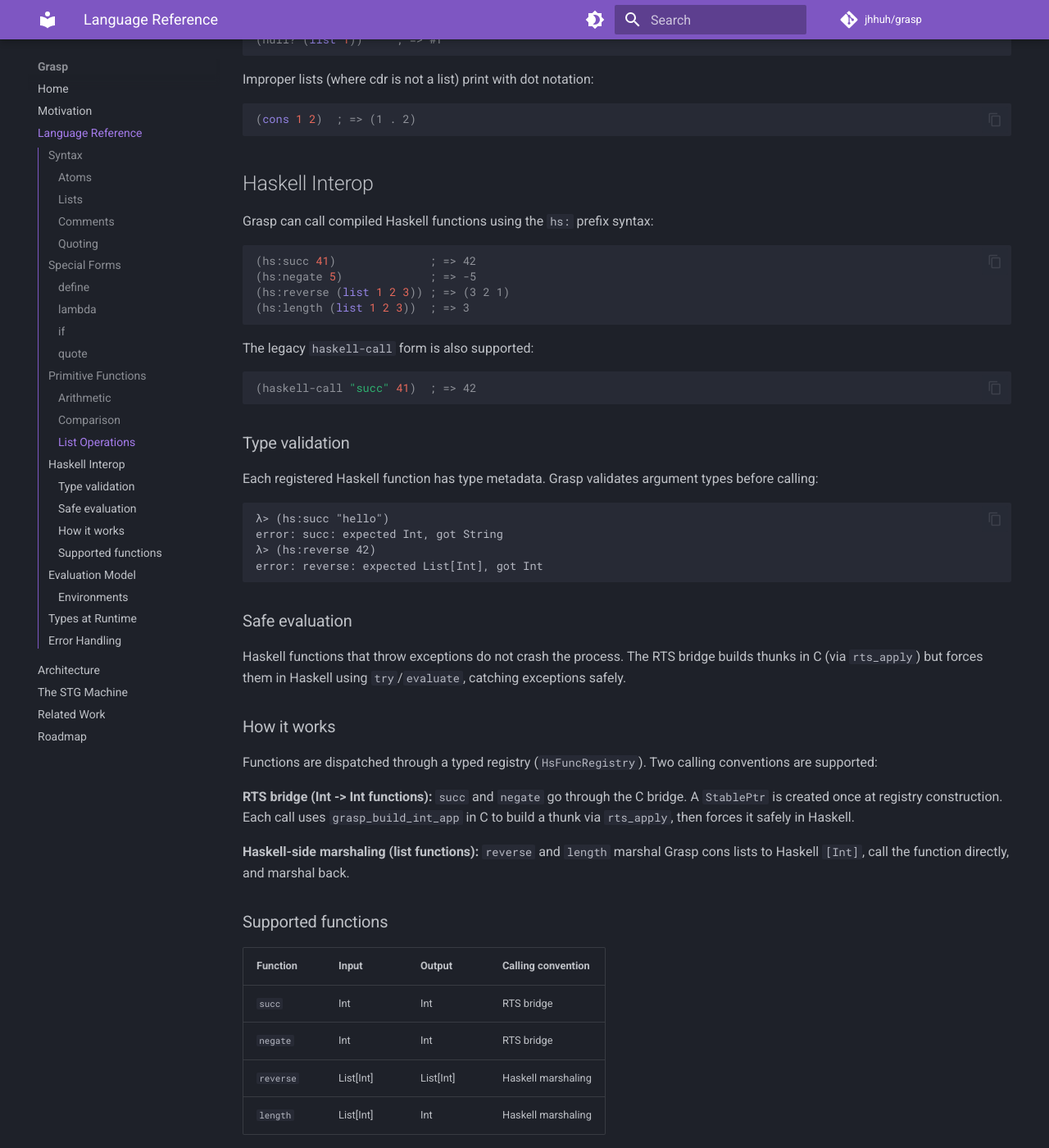
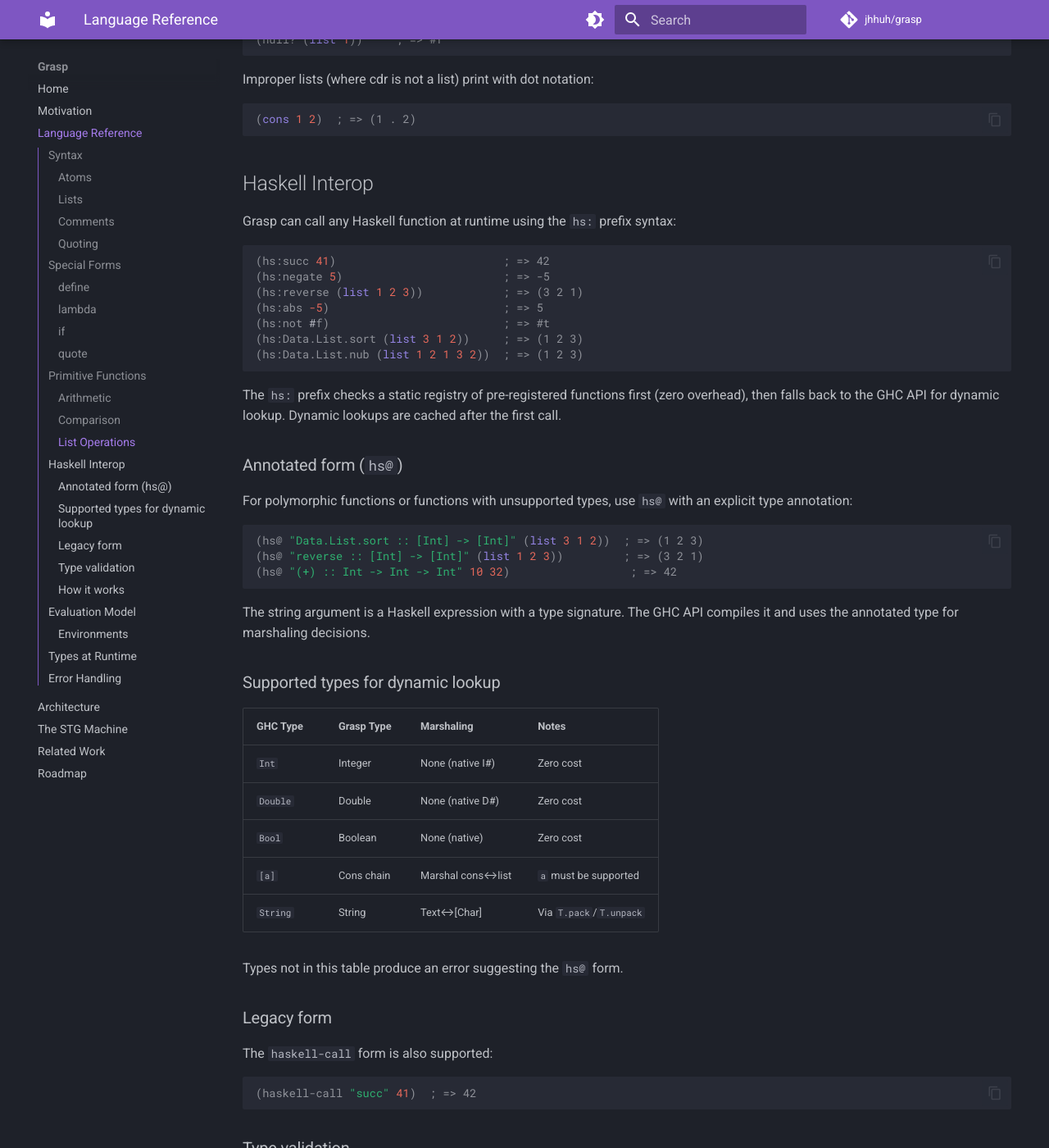
Before and after one commit to jhhuh/grasp, an MkDocs documentation site: the page built from docs/language.md, in a window 1280 px wide and 1400 px high, scrolled down 3935 px. Shown: the whole window at 82% size. Built offline with MkDocs 1.6.1 and Material for MkDocs 9.7.7, drawn with Linux system fonts in a browser that asks for light colours; comment, search, counter and statistics services are not loaded; some of the changed text lies outside the part shown.

Commit message:
docs: update for Phase 2 dynamic function lookup

````diff
--- a/docs/architecture.md
+++ b/docs/architecture.md
@@ -45,7 +45,7 @@ Defines two type layers:
 
 - **`GraspVal = Any`** — the evaluator's output. An untyped pointer to a GHC heap closure. Integers are real `I#` closures, booleans are `True`/`False` static closures, and Grasp-specific types (symbols, strings, cons cells, lambdas, primitives) use Haskell ADTs defined in `Grasp.NativeTypes`.
 
-- **`EnvData`** — contains `envBindings :: Map Text GraspVal` (symbol table) and `envHsRegistry :: HsFuncRegistry` (registered Haskell functions with type metadata). `Env = IORef EnvData`. New bindings from `define` mutate `envBindings` in place. Lambda closures capture the `Env` reference, inheriting access to the registry.
+- **`EnvData`** — contains `envBindings :: Map Text GraspVal` (symbol table), `envHsRegistry :: HsFuncRegistry` (registered Haskell functions with type metadata), and `envGhcSession :: IORef (Maybe Any)` (lazy-initialized GHC API session for dynamic lookup, stored as `Any` to avoid circular imports). `Env = IORef EnvData`. New bindings from `define` mutate `envBindings` in place. Lambda closures capture the `Env` reference, inheriting access to the registry and GHC session.
 
 The two-type design keeps parsing pure and separates syntax from semantics.
 
@@ -124,6 +124,27 @@ Validates arity and argument types before invoking a registered Haskell function
 ### `Grasp.HaskellInterop` — Haskell function registry
 
 Builds the `HsFuncRegistry` and extends the default environment with both `haskell-call` (legacy) and the `hs:` prefix dispatch (via the registry stored in `EnvData`).
+
+### `Grasp.DynLookup` — GHC API session and type inference
+
+Isolates all GHC API usage. A lazy-initialized GHC session (`initGhcState`) provides `exprType` (type inference) and `compileExpr` (compilation to `Any`). Key components:
+
+- **`classifyType`** — maps GHC `Type` to `GraspArgType` (NativeInt, ListOf, etc.) using `tcSplitTyConApp_maybe` against builtin TyCons
+- **`decomposeFuncType`** — splits function types via `tcSplitFunTys` into args + return
+- **`dynCall`** / **`dynCallInferred`** — compile and apply functions via `unsafeCoerce` on closures
+- **`applyN`** — curried closure application: `f a b c` via sequential `unsafeCoerce`
+
+Uses `reifyGhc`/`reflectGhc` to persist the GHC session across calls without re-initializing.
+
+### `Grasp.DynDispatch` — Marshaling and dynamic dispatch
+
+Bridges between Grasp values and the GHC API. Handles:
+
+- **`getOrInitGhc`** — lazy GHC session initialization from `envGhcSession`
+- **`marshalGraspToHaskell`** / **`marshalHaskellToGrasp`** — convert between Grasp cons chains and Haskell lists, Grasp strings and Haskell `String`, etc.
+- **Re-boxing** — values returned by the GHC bytecode interpreter have different info table pointers than statically compiled closures; `reboxInt`/`reboxBool`/`reboxDouble` force fresh allocation with the current binary's constructors
+- **`dynDispatch`** — full cycle: type inference → marshaling → application → marshaling back. Falls back to type inference from actual arguments for polymorphic functions.
+- **`dynDispatchAnnotated`** — same but for `hs@` form with explicit type annotations
 
 **RTS bridge path** (`succ`, `negate`):
 1. `StablePtr` created once at registry construction
--- a/docs/language.md
+++ b/docs/language.md
@@ -168,16 +168,47 @@ Improper lists (where cdr is not a list) print with dot notation:
 
 ## Haskell Interop
 
-Grasp can call compiled Haskell functions using the `hs:` prefix syntax:
+Grasp can call any Haskell function at runtime using the `hs:` prefix syntax:
 
 ```lisp
-(hs:succ 41)              ; => 42
-(hs:negate 5)             ; => -5
-(hs:reverse (list 1 2 3)) ; => (3 2 1)
-(hs:length (list 1 2 3))  ; => 3
+(hs:succ 41)                         ; => 42
+(hs:negate 5)                        ; => -5
+(hs:reverse (list 1 2 3))            ; => (3 2 1)
+(hs:abs -5)                          ; => 5
+(hs:not #f)                          ; => #t
+(hs:Data.List.sort (list 3 1 2))     ; => (1 2 3)
+(hs:Data.List.nub (list 1 2 1 3 2))  ; => (1 2 3)
 ```
 
-The legacy `haskell-call` form is also supported:
+The `hs:` prefix checks a static registry of pre-registered functions first (zero overhead), then falls back to the GHC API for dynamic lookup. Dynamic lookups are cached after the first call.
+
+### Annotated form (`hs@`)
+
+For polymorphic functions or functions with unsupported types, use `hs@` with an explicit type annotation:
+
+```lisp
+(hs@ "Data.List.sort :: [Int] -> [Int]" (list 3 1 2))  ; => (1 2 3)
+(hs@ "reverse :: [Int] -> [Int]" (list 1 2 3))         ; => (3 2 1)
+(hs@ "(+) :: Int -> Int -> Int" 10 32)                  ; => 42
+```
+
+The string argument is a Haskell expression with a type signature. The GHC API compiles it and uses the annotated type for marshaling decisions.
+
+### Supported types for dynamic lookup
+
+| GHC Type | Grasp Type | Marshaling | Notes |
+|----------|-----------|------------|-------|
+| `Int` | Integer | None (native I#) | Zero cost |
+| `Double` | Double | None (native D#) | Zero cost |
+| `Bool` | Boolean | None (native) | Zero cost |
+| `[a]` | Cons chain | Marshal cons↔list | `a` must be supported |
+| `String` | String | Text↔[Char] | Via `T.pack`/`T.unpack` |
+
+Types not in this table produce an error suggesting the `hs@` form.
+
+### Legacy form
+
+The `haskell-call` form is also supported:
 
 ```lisp
 (haskell-call "succ" 41)  ; => 42
@@ -185,35 +216,22 @@ The legacy `haskell-call` form is also supported:
 
 ### Type validation
 
-Each registered Haskell function has type metadata. Grasp validates argument types before calling:
+Registered functions have type metadata. Grasp validates argument types before calling:
 
 ```
 λ> (hs:succ "hello")
 error: succ: expected Int, got String
-λ> (hs:reverse 42)
-error: reverse: expected List[Int], got Int
 ```
-
-### Safe evaluation
-
-Haskell functions that throw exceptions do not crash the process. The RTS bridge builds thunks in C (via `rts_apply`) but forces them in Haskell using `try`/`evaluate`, catching exceptions safely.
 
 ### How it works
 
-Functions are dispatched through a typed registry (`HsFuncRegistry`). Two calling conventions are supported:
+Three dispatch paths exist:
 
-**RTS bridge (Int -> Int functions):** `succ` and `negate` go through the C bridge. A `StablePtr` is created once at registry construction. Each call uses `grasp_build_int_app` in C to build a thunk via `rts_apply`, then forces it safely in Haskell.
+**Static registry (fast path):** Pre-registered functions (`succ`, `negate`, `reverse`, `length`) are looked up in a `Map`. For `Int -> Int` functions, the C bridge builds thunks via `rts_apply`; list functions marshal cons chains to Haskell lists.
 
-**Haskell-side marshaling (list functions):** `reverse` and `length` marshal Grasp cons lists to Haskell `[Int]`, call the function directly, and marshal back.
+**Dynamic GHC API (fallback):** On registry miss, a lazy-initialized GHC API session (`runGhc`) infers the function's type via `exprType`, compiles it via `compileExpr`, marshals arguments, applies the compiled closure, and marshals the result back. The compiled closure and type info are cached.
 
-### Supported functions
-
-| Function | Input | Output | Calling convention |
-|----------|-------|--------|--------------------|
-| `succ` | Int | Int | RTS bridge |
-| `negate` | Int | Int | RTS bridge |
-| `reverse` | List[Int] | List[Int] | Haskell marshaling |
-| `length` | List[Int] | Int | Haskell marshaling |
+**Annotated (`hs@`):** The expression string includes a type annotation. The GHC API compiles it directly, using the annotated type for marshaling.
 
 ## Evaluation Model
 
--- a/docs/roadmap.md
+++ b/docs/roadmap.md
@@ -2,7 +2,7 @@
 
 Grasp's MVP demonstrates that a dynamic Lisp can construct closures on GHC's heap and evaluate them through the STG machine. This page outlines where the project goes from here.
 
-## Current Status: Phase 1 Complete (Native STG Closures)
+## Current Status: Phase 2 Complete (Dynamic Function Lookup)
 
 What works:
 - S-expression parser (integers, strings, booleans, symbols, lists, quoting)
@@ -11,14 +11,16 @@ What works:
 - **Native GHC closures** — every runtime value is a real `StgClosure` on the GHC heap (`GraspVal = Any`)
 - **Type discrimination via `unpackClosure#`** — reads info-table addresses with zero FFI overhead
 - C bridge to GHC RTS (`rts_apply`, `rts_mkInt`, `rts_getInt`)
-- **`hs:` syntax** for calling Haskell functions: `(hs:succ 41)` → `42`
+- **`hs:` syntax** for calling any Haskell function: `(hs:Data.List.sort (list 3 1 2))` → `(1 2 3)`
+- **`hs@` syntax** for annotated polymorphic functions: `(hs@ "reverse :: [Int] -> [Int]" (list 1 2 3))`
+- **Dynamic GHC API lookup** — auto-infers types for monomorphic functions, caches compiled closures
 - **Type-safe function registry** with arity and type validation at the Grasp-Haskell boundary
 - **Safe evaluation** — Haskell exceptions are caught, not process-aborting
 - Legacy `haskell-call` backward compatibility
 - REPL with error recovery
-- 77 tests passing
+- 99 tests passing
 
-What the project proves: a dynamic Lisp can inhabit GHC's heap as a native tenant — Grasp integers ARE `I#` closures, booleans ARE `True`/`False`, and Grasp-specific types use Haskell ADTs whose info tables GHC generates automatically. Zero marshaling overhead for Haskell interop.
+What the project proves: a dynamic Lisp can inhabit GHC's heap as a native tenant and call arbitrary Haskell functions at runtime. Grasp integers ARE `I#` closures, booleans ARE `True`/`False`, and the GHC API compiles Haskell expressions to closures on the same heap.
 
 ## Phase 1: Native STG Closures ✓
 
@@ -33,25 +35,24 @@ Grasp values ARE STG closures. `GraspVal = Any` from `GHC.Exts` — every runtim
 
 The approach uses Haskell ADTs instead of hand-written C info tables, avoiding `TABLES_NEXT_TO_CODE` complexity while achieving the same goal: Grasp values are genuine GHC heap objects traced by the GC with zero marshaling overhead for Haskell interop.
 
-## Phase 2: Dynamic Function Lookup
+## Phase 2: Dynamic Function Lookup ✓
 
-**Goal**: Call any Haskell function by name at runtime.
+**Status**: Complete.
 
-Currently, `hs:` dispatches through a static registry of known functions. Phase 2 would look up Haskell functions dynamically using GHC's linker API:
+Any Haskell function can be called by name at runtime via the GHC API:
 
-```c
-#include "Rts.h"
-#include "Linker.h"
+- **`hs:` prefix** checks the static registry first (zero overhead), then falls back to GHC API lookup
+- **`hs@` form** handles polymorphic functions with explicit type annotations
+- The GHC API session is lazy-initialized on first dynamic lookup
+- Compiled closures and type info are cached after first call
+- Automatic type inference via `exprType` for monomorphic functions
+- Grasp↔Haskell marshaling for lists and strings
+- Re-boxing of bytecode interpreter values to match statically compiled info tables
 
-// Look up a symbol in loaded object files
-void* lookupSymbol(const char* name);
-```
-
-Combined with GHC's symbol naming conventions (Z-encoding), this would let Grasp call any Haskell function that's been compiled and linked into the executable — without enumerating them in advance.
-
-This would enable:
 ```lisp
 (hs:Data.List.sort (list 3 1 2))  ; => (1 2 3)
+(hs:abs -5)                       ; => 5
+(hs@ "reverse :: [Int] -> [Int]" (list 1 2 3))  ; => (3 2 1)
 ```
 
 ## Phase 3: Opt-in Laziness
````
